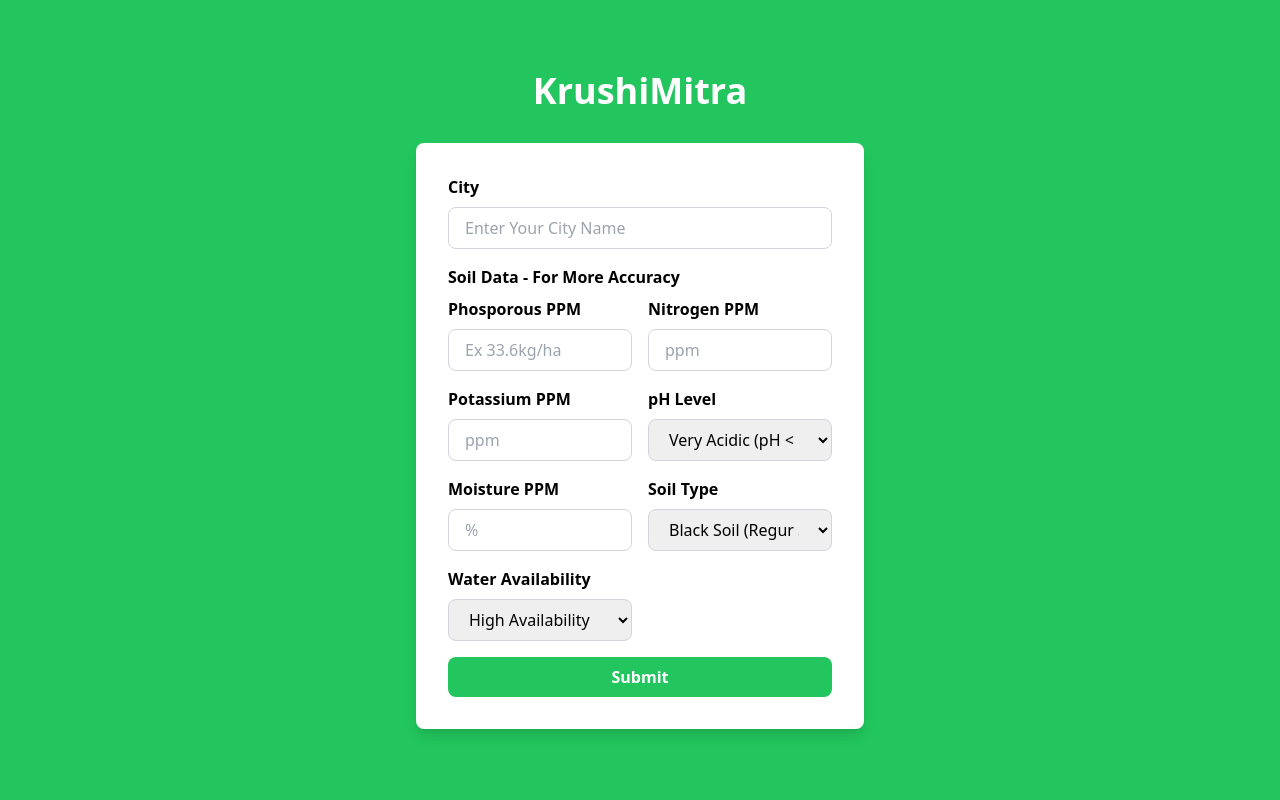
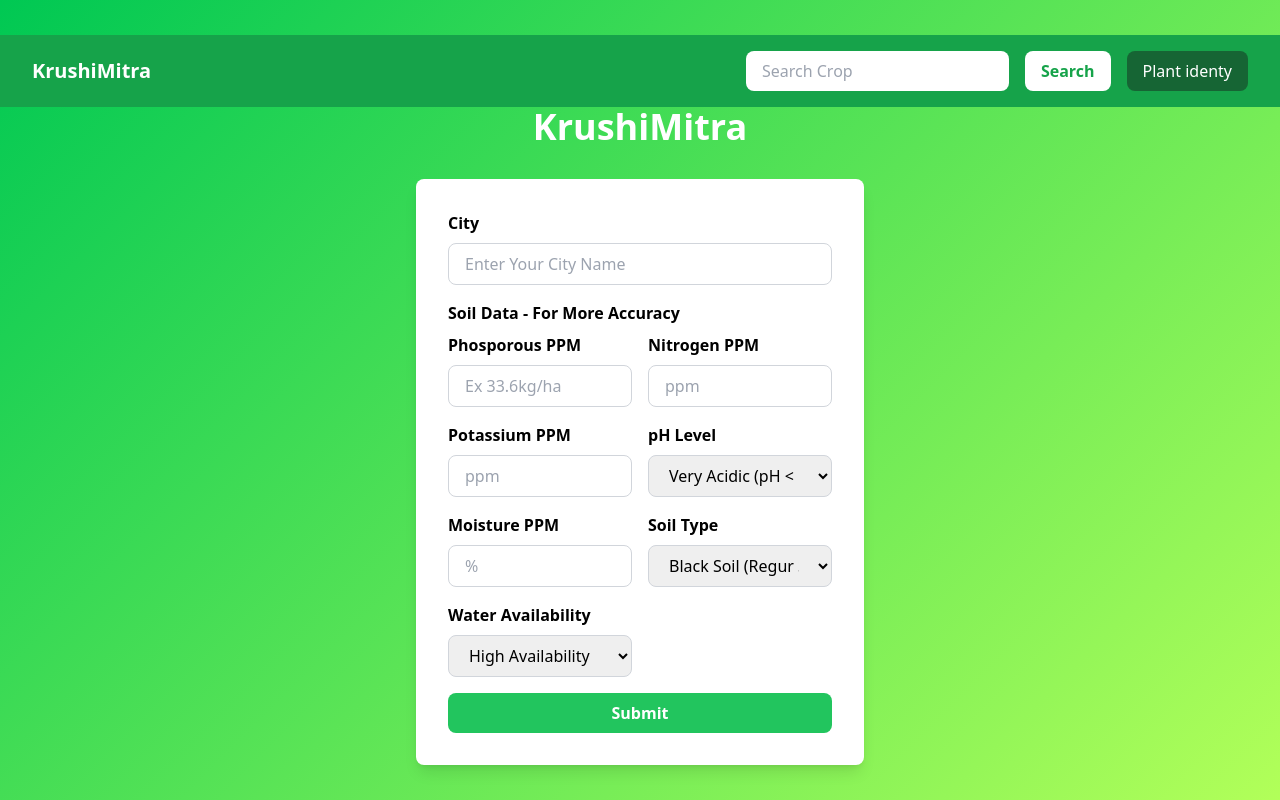
Before and after one commit to AfrozSheikh/Project-K-, a React (Create React App) app: page / in a window 1280 px wide. Built offline with nearby package versions, Linux system fonts and the light colour scheme.

Commit message:
navbar added

```diff
--- a/package.json
+++ b/package.json
@@ -9,6 +9,7 @@
     "axios": "^1.7.7",
     "framer-motion": "^11.11.9",
     "lucide-react": "^0.453.0",
+    "openai": "^4.72.0",
     "react": "^18.3.1",
     "react-dom": "^18.3.1",
     "react-router-dom": "^6.27.0",
--- a/src/App.js
+++ b/src/App.js
@@ -3,6 +3,7 @@ import React from 'react';
 import CropForm from './componenets/CropForm';
 import { BrowserRouter as Router, Route, Routes } from 'react-router-dom';
 import RecommendCrop from './pages/RecommendCrop';
+import CropInfo from './componenets/CropInfo';
 
 const App = () => {
     return (
@@ -10,6 +11,8 @@ const App = () => {
         <Routes>
           <Route path="/" element={<CropForm />} />
           <Route path="/recommend-crop" element={<RecommendCrop />} />
+          <Route path="/crop-info" element={<CropInfo />} />
+
         </Routes>
       </Router>
     );
--- a/src/componenets/CropForm.jsx
+++ b/src/componenets/CropForm.jsx
@@ -3,6 +3,7 @@ import axios from "axios";
 import { useNavigate } from "react-router-dom";
 import Spinner from "./Spinner";
 import { XCircleIcon } from "lucide-react";
+import NavBar from "./NavBar";
 
 const CropForm = () => {
   const [cityName, setCityName] = useState("");
@@ -53,7 +54,12 @@ const CropForm = () => {
   };
 
   return (
-    <div className="bg-green-500 min-h-screen flex flex-col items-center justify-center">
+    <div
+    style={{
+      background: "linear-gradient(135deg, #00C853 0%, #B2FF59 100%)",
+    }}
+    className=" min-h-screen flex flex-col items-center justify-center">
+      <NavBar/>
       <h1 className="text-4xl font-bold text-white mb-8">KrushiMitra</h1>
       <form
         onSubmit={handleSubmit}
--- /dev/null
+++ b/src/componenets/CropInfo.jsx
@@ -0,0 +1,42 @@
+import React, { useEffect, useState } from "react";
+import { useLocation, useSearchParams } from "react-router-dom";
+
+const CropInfo = () => {
+  const [searchParams] = useSearchParams();
+  const crop = searchParams.get("crop"); // Get crop name from URL query parameters
+  const [chatResponse, setChatResponse] = useState("");
+  const location = useLocation();
+
+  // If crop details were passed from NavBar, use them
+  const cropDetails = location.state?.cropDetails;
+
+  useEffect(() => {
+    if (!cropDetails && crop) {
+      setChatResponse("Fetching details...");
+      // If no cropDetails were passed, you could initiate a fetch here if necessary
+    } else if (cropDetails) {
+      setChatResponse(cropDetails); // Set the details from NavBar API call
+    }
+  }, [cropDetails, crop]);
+
+  return (
+    <div
+      style={{
+        background: "linear-gradient(135deg, #00C853 0%, #B2FF59 100%)",
+      }}
+      className="min-h-screen flex flex-col items-center justify-center p-4"
+    >
+      <h1 className="text-3xl font-bold mb-4">Crop Information</h1>
+      {crop ? (
+        <div className="bg-white shadow-lg rounded-lg p-8 w-full max-w-md text-center">
+          <p className="text-lg font-semibold mb-2">Crop Details:</p>
+          <p className="text-gray-700">{chatResponse}</p>
+        </div>
+      ) : (
+        <p className="text-red-500">No crop specified. Please search for a crop.</p>
+      )}
+    </div>
+  );
+};
+
+export default CropInfo;
--- /dev/null
+++ b/src/componenets/NavBar.jsx
@@ -0,0 +1,57 @@
+import React, { useState } from "react";
+import { useNavigate } from "react-router-dom";
+import axios from "axios";
+
+const NavBar = () => {
+  const [search, setSearch] = useState("");
+  const navigate = useNavigate();
+
+  const handleSearch = async () => {
+    if (search.trim()) {
+      try {
+        // Make the API call to fetch crop details
+        const response = await axios.post("http://localhost:8080/search", {
+          cropName: search.trim(),
+        });
+
+        // Navigate to CropInfo page and pass response via state
+        navigate(`/crop-info?crop=${encodeURIComponent(search.trim())}`, {
+          state: { cropDetails: response.data.data },  // Pass the response here
+        });
+      } catch (error) {
+        console.error("Error fetching crop details:", error);
+      }
+    }
+  };
+
+  return (
+    <nav className="w-full bg-green-600 text-white py-4 px-8 flex justify-between items-center">
+      <h1 className="text-xl font-bold">KrushiMitra</h1>
+      <div className="flex items-center gap-4">
+        <input
+          type="text"
+          placeholder="Search Crop"
+          value={search}
+          onChange={(e) => setSearch(e.target.value)}
+          className="py-2 px-4 rounded-lg text-black"
+        />
+        <button
+          onClick={handleSearch}
+          className="bg-white text-green-600 font-bold py-2 px-4 rounded-lg hover:bg-gray-200"
+        >
+          Search
+        </button>
+        <a
+          href="https://plant-species-identification-zwez.onrender.com/"
+          target="_blank"
+          rel="noopener noreferrer"
+          className="bg-green-800 text-white py-2 px-4 rounded-lg hover:bg-green-700"
+        >
+         Plant identy
+        </a>
+      </div>
+    </nav>
+  );
+};
+
+export default NavBar;
--- a/src/pages/RecommendCrop.jsx
+++ b/src/pages/RecommendCrop.jsx
@@ -7,8 +7,15 @@ const RecommendCrop = () => {
   const crops = location.state?.crops || [];
 
   return (
-    <div className="max-h-full bg-red-400 p-8">
+   <div
+  className="max-h-full p-8"
+  style={{
+    background: "linear-gradient(135deg, #00C853 0%, #B2FF59 100%)"
+  }}
+>
+
       <h1 className="text-3xl font-bold text-center mb-8">Recommended Crops</h1>
+
       {crops.length > 0 ? (
         <div className="grid grid-cols-1 sm:grid-cols-2 lg:grid-cols-3 gap-6 justify-items-center">
           {crops.map((crop, index) => (
```
Also changed, not shown: tailwind.config.js (line endings or trailing spaces), 1 other file (tests, documents, lock files or other folders).
